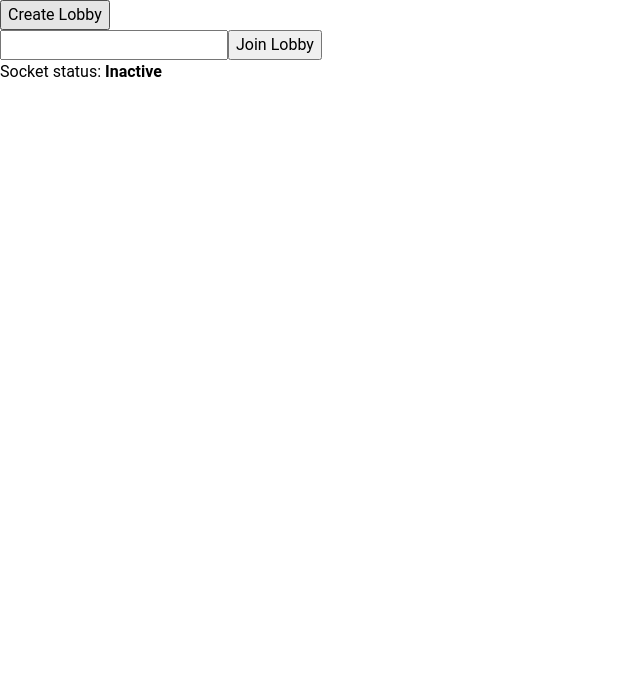
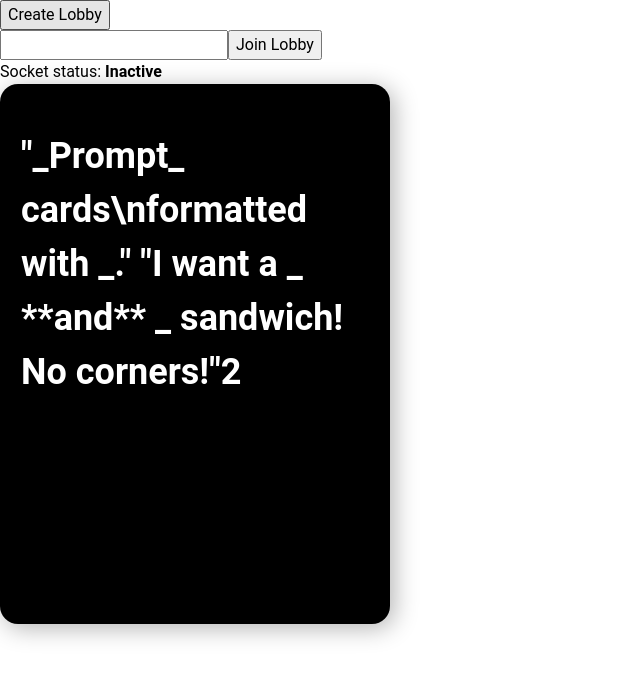
Before and after one commit to I3uckwheat/cards-of-carousal, a React (Create React App) app in the folder frontend/: page / in a window 1280 px wide. Shown: the top 678 px of the page, without its empty margins (0-640 px from the left). Built offline with nearby package versions, Linux system fonts and the light colour scheme; no server answers.

Commit message:
Display black card in app

```diff
--- a/frontend/src/App.js
+++ b/frontend/src/App.js
@@ -1,10 +1,15 @@
 import React from 'react';
+import BlackCard from './components/Cards/BlackCard';
 import SocketTest from './components/SocketTest';
 
 function App() {
   return (
     <div className="App">
       <SocketTest />
+      <BlackCard pickCount={2}>
+        &quot;_Prompt_ cards\nformatted with _.&quot;
+        &quot;I want a _ **and** _ sandwich! No corners!&quot;
+      </BlackCard>
     </div>
   );
 }
```
